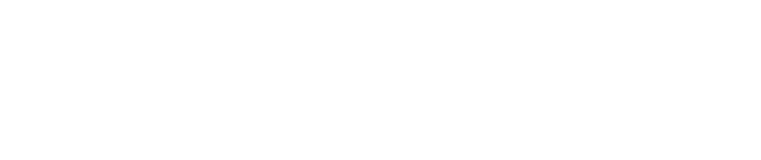
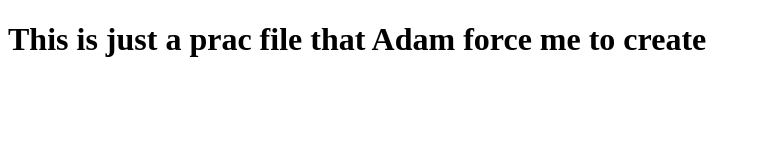
Before and after one commit to NdamuleloMulaudzi/git-prac, a plain HTML site: page index.html in a window 1280 px wide. Shown: the whole page, without its empty margins (0-761 px from the left). Drawn offline with Linux system fonts and the light colour scheme.

Commit message:
Update index.html
Adam forced me to update this file through github

```diff
--- a/index.html
+++ b/index.html
@@ -3,9 +3,9 @@
 <head>
     <meta charset="UTF-8">
     <meta name="viewport" content="width=device-width, initial-scale=1.0">
-    <title>Document</title>
+    <title>Git Practice</title>
 </head>
 <body>
-
+    <h1>This is just a prac file that Adam force me to create</h1>
 </body>
 </html>
```
